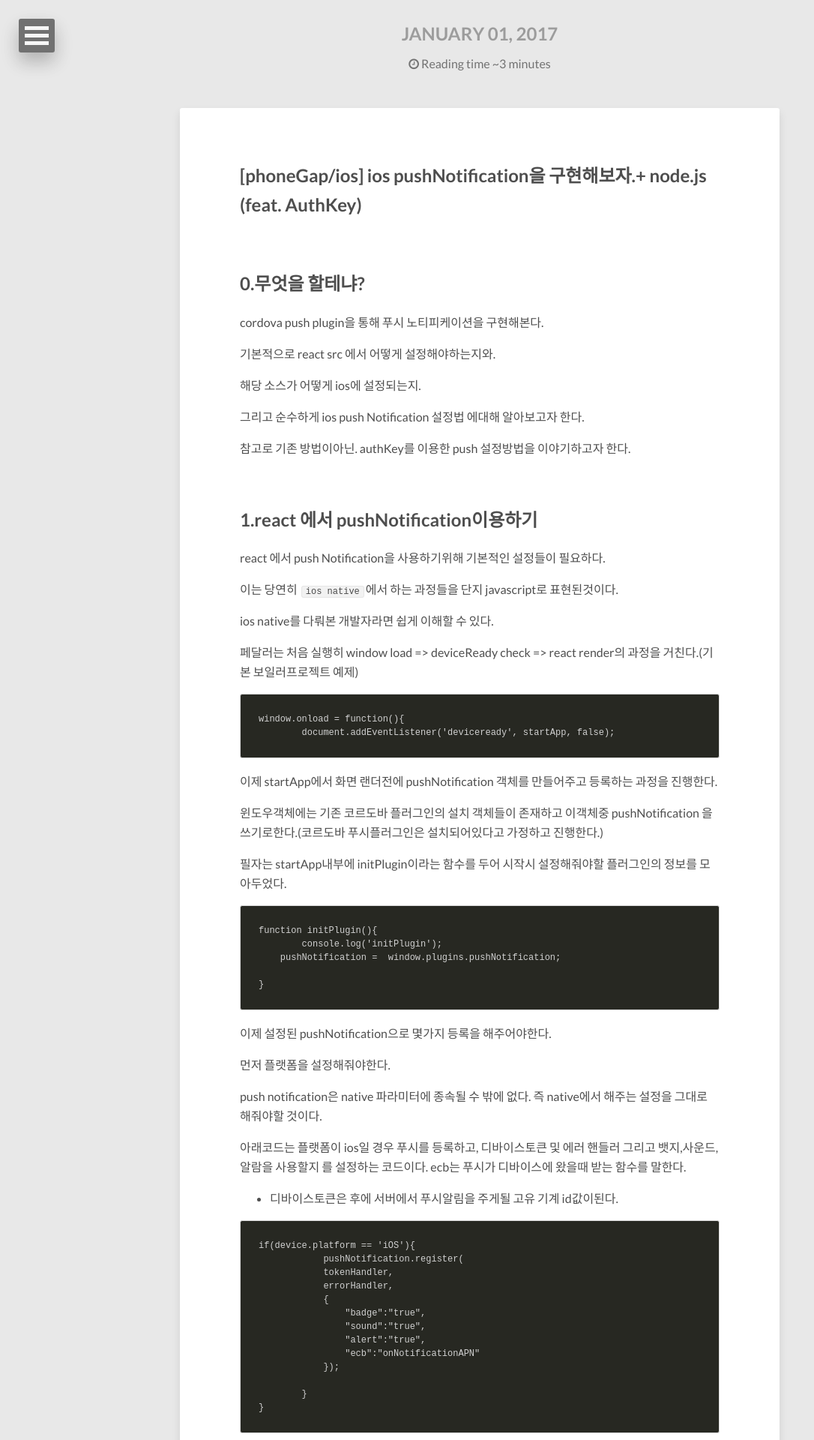
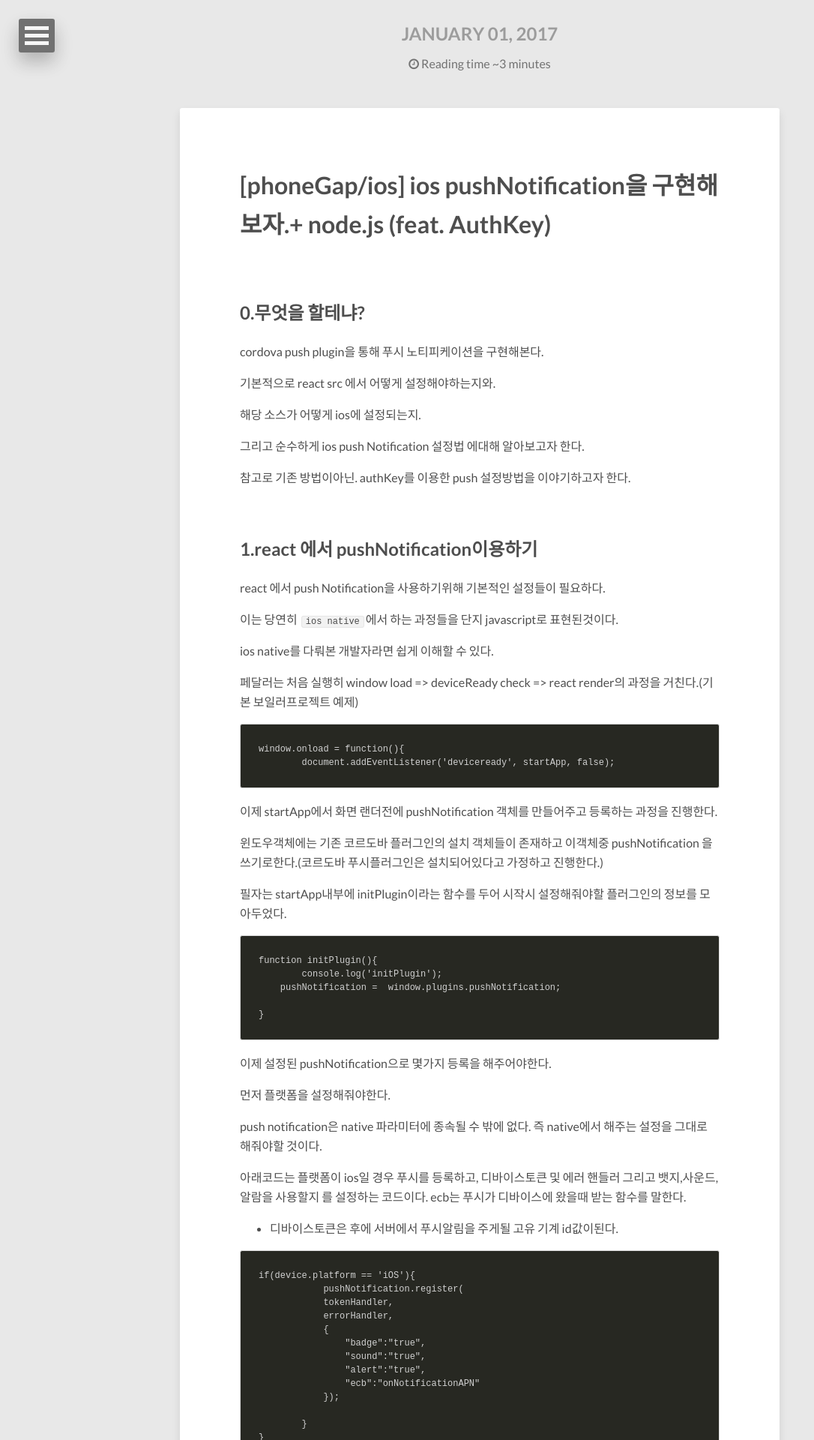
Before and after one commit to pedaler/pedaler.github.io, a Jekyll site: the page built from _posts/2016-12-25-[phonegap:ios]_ios_pushnotification을 구현해보자.+ node.js(feat._authkey).md, in a window 1280 px wide. Shown: the top 1920 px of the page at 75% size, without its empty margins (0-1086 px from the left). Built offline with Jekyll 4.4.1, drawn with Linux system fonts in a browser that asks for light colours; nearby versions of some CDN libraries; our own code applies the rules of GitHub Pages for plain Markdown files.

Commit message:
fix grammer

```diff
--- a/_posts/2016-12-25-[phonegap:ios]_ios_pushnotification을 구현해보자.+ node.js(feat._authkey).md
+++ b/_posts/2016-12-25-[phonegap:ios]_ios_pushnotification을 구현해보자.+ node.js(feat._authkey).md
@@ -4,11 +4,11 @@
 description: "Just about everything you'll need to style in the theme: headings, paragraphs, blockquotes, tables, code blocks, and more."
 modified: 2016-12-25
 tags: [sample post]
-
 ---
 
 
-##  [phoneGap/ios] ios pushNotification을 구현해보자.+ node.js (feat. AuthKey)
+[phoneGap/ios] ios pushNotification을 구현해보자.+ node.js (feat. AuthKey)
+=====
 
 
 <br>
```
